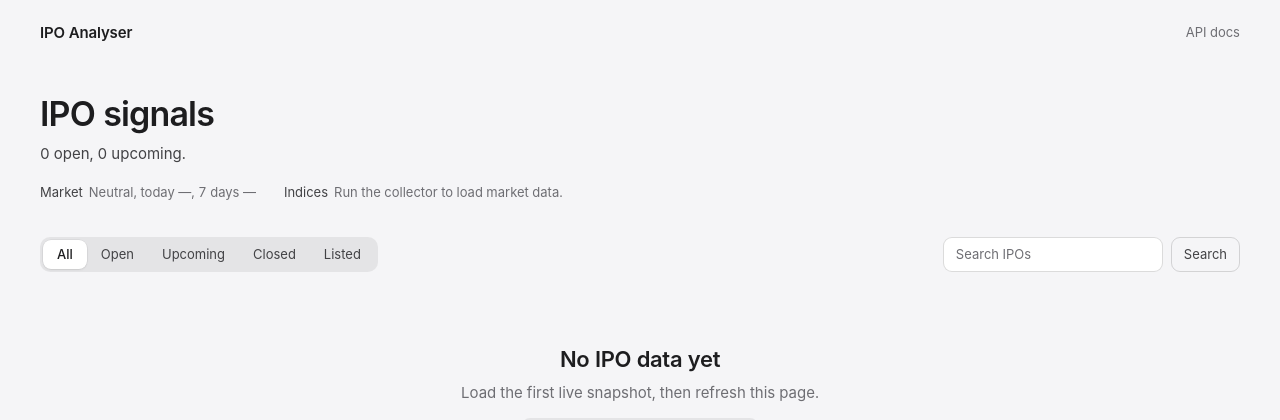
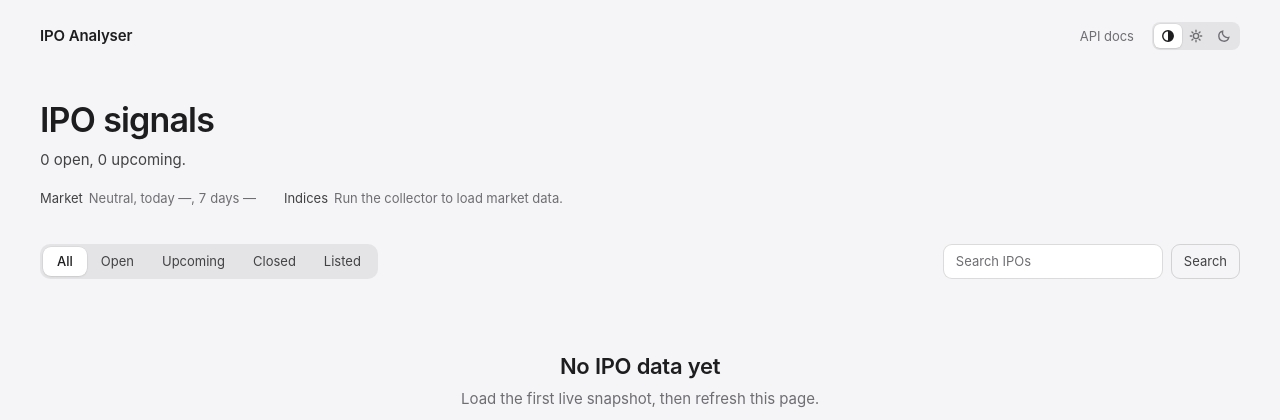
Before and after one commit to abdus/ipo-analyser, a FastAPI app: page / in a window 1280 px wide. Shown: the top 420 px of the page. Run offline with FastAPI, Linux system fonts and the light colour scheme; some libraries are stand-ins or nearby versions.

Commit message:
Add a system, light and dark theme switcher

```diff
--- a/src/ipo_analyser/static/app.css
+++ b/src/ipo_analyser/static/app.css
@@ -115,6 +137,35 @@ ul, ol { padding: 0; list-style: none; }
 }
 .brand { font-weight: 600; letter-spacing: -0.01em; }
 .quiet-link { color: var(--fg-3); font-size: var(--t-s); }
+.header-tools { display: flex; align-items: center; gap: 18px; }
+
+/* Theme switcher: system, light, dark. */
+.theme-switch {
+  display: inline-flex;
+  padding: 2px;
+  border-radius: 8px;
+  background: var(--track);
+}
+.theme-switch button {
+  display: grid;
+  place-items: center;
+  width: 28px;
+  height: 24px;
+  padding: 0;
+  border: 0;
+  border-radius: 6px;
+  background: transparent;
+  color: var(--fg-3);
+  cursor: pointer;
+}
+.theme-switch button:hover { color: var(--fg); }
+.theme-switch button[aria-pressed="true"] {
+  background: var(--surface);
+  color: var(--fg);
+  box-shadow: 0 1px 2px rgba(0, 0, 0, 0.08), 0 0 0 0.5px var(--line);
+}
+.theme-switch svg { width: 14px; height: 14px; fill: none; stroke: currentColor; stroke-width: 1.6; stroke-linecap: round; }
+.theme-switch .solid { fill: currentColor; stroke: none; }
 .page { flex: 1; padding: 28px 0 72px; }
 .site-footer {
   border-top: 1px solid var(--line);
--- /dev/null
+++ b/src/ipo_analyser/static/theme.js
@@ -0,0 +1,46 @@
+// Theme switcher: follow the system, or pin light or dark. The choice is saved per browser,
+// and an inline script in <head> applies it before first paint.
+(() => {
+  const group = document.querySelector("[data-theme-switch]");
+  if (!group) return;
+  const root = document.documentElement;
+  const buttons = Array.from(group.querySelectorAll("[data-theme-choice]"));
+
+  const read = () => {
+    try {
+      const saved = localStorage.getItem("theme");
+      return saved === "light" || saved === "dark" ? saved : "system";
+    } catch {
+      return "system";
+    }
+  };
+
+  const apply = (choice) => {
+    if (choice === "system") delete root.dataset.theme;
+    else root.dataset.theme = choice;
+    buttons.forEach((button) => {
+      button.setAttribute("aria-pressed", String(button.dataset.themeChoice === choice));
+    });
+  };
+
+  group.addEventListener("click", (event) => {
+    const button = event.target.closest("[data-theme-choice]");
+    if (!button) return;
+    const choice = button.dataset.themeChoice;
+    try {
+      if (choice === "system") localStorage.removeItem("theme");
+      else localStorage.setItem("theme", choice);
+    } catch {
+      // Storage can be unavailable (private mode); the choice still applies to this page.
+    }
+    apply(choice);
+  });
+
+  // Keep tabs in step when the theme is changed in another one.
+  window.addEventListener("storage", (event) => {
+    if (event.key === "theme") apply(read());
+  });
+
+  apply(read());
+  group.hidden = false;
+})();
--- a/src/ipo_analyser/templates/base.html
+++ b/src/ipo_analyser/templates/base.html
@@ -6,6 +6,8 @@
   <meta name="color-scheme" content="light dark">
   <title>{% block title %}IPO Analyser{% endblock %}</title>
   <link rel="stylesheet" href="{{ root }}static/app.css">
+  {# Apply a saved theme before first paint so there is no flash. #}
+  <script>try{var t=localStorage.getItem("theme");if(t==="light"||t==="dark")document.documentElement.dataset.theme=t}catch(e){}</script>
 </head>
 <body>
   {# Shared gradients for score rings and chart fills; stop colours come from the stylesheet. #}
@@ -30,11 +32,25 @@
   </svg>
   <header class="site-header">
     <a class="brand" href="{{ root }}">IPO Analyser</a>
-    {% if static_site %}
-    <a class="quiet-link" href="{{ root }}api/ipos.json">JSON data</a>
-    {% else %}
-    <a class="quiet-link" href="/docs">API docs</a>
-    {% endif %}
+    <div class="header-tools">
+      {% if static_site %}
+      <a class="quiet-link" href="{{ root }}api/ipos.json">JSON data</a>
+      {% else %}
+      <a class="quiet-link" href="/docs">API docs</a>
+      {% endif %}
+      {# Hidden until theme.js runs; without JavaScript the page simply follows the system. #}
+      <div class="theme-switch" role="group" aria-label="Theme" data-theme-switch hidden>
+        <button type="button" data-theme-choice="system" aria-label="Match system" title="Match system">
+          <svg viewBox="0 0 16 16" aria-hidden="true"><circle cx="8" cy="8" r="6"/><path class="solid" d="M8 2a6 6 0 0 1 0 12z"/></svg>
+        </button>
+        <button type="button" data-theme-choice="light" aria-label="Light" title="Light">
+          <svg viewBox="0 0 16 16" aria-hidden="true"><circle cx="8" cy="8" r="3"/><path d="M8 1.5v1.5M8 13v1.5M1.5 8H3M13 8h1.5M3.4 3.4l1 1M11.6 11.6l1 1M3.4 12.6l1-1M11.6 4.4l1-1"/></svg>
+        </button>
+        <button type="button" data-theme-choice="dark" aria-label="Dark" title="Dark">
+          <svg viewBox="0 0 16 16" aria-hidden="true"><path d="M13.5 9.6A5.8 5.8 0 0 1 6.4 2.5a5.8 5.8 0 1 0 7.1 7.1z"/></svg>
+        </button>
+      </div>
+    </div>
   </header>
   <main class="page">{% block content %}{% endblock %}</main>
   <footer class="site-footer">
@@ -45,6 +61,7 @@
     {% if failed_sources %}Unavailable in the latest run: {{ failed_sources|join(', ') }}; their earlier observations are still used.{% endif %}</p>
     {% endif %}
   </footer>
+  <script src="{{ root }}static/theme.js" defer></script>
   {% if static_site %}<script src="{{ root }}static/app.js" defer></script>{% endif %}
 </body>
 </html>
```
Also changed, not shown: other parts of src/ipo_analyser/static/app.css (+23 -1 lines), tests/test_export.py (+4 -0 lines).
